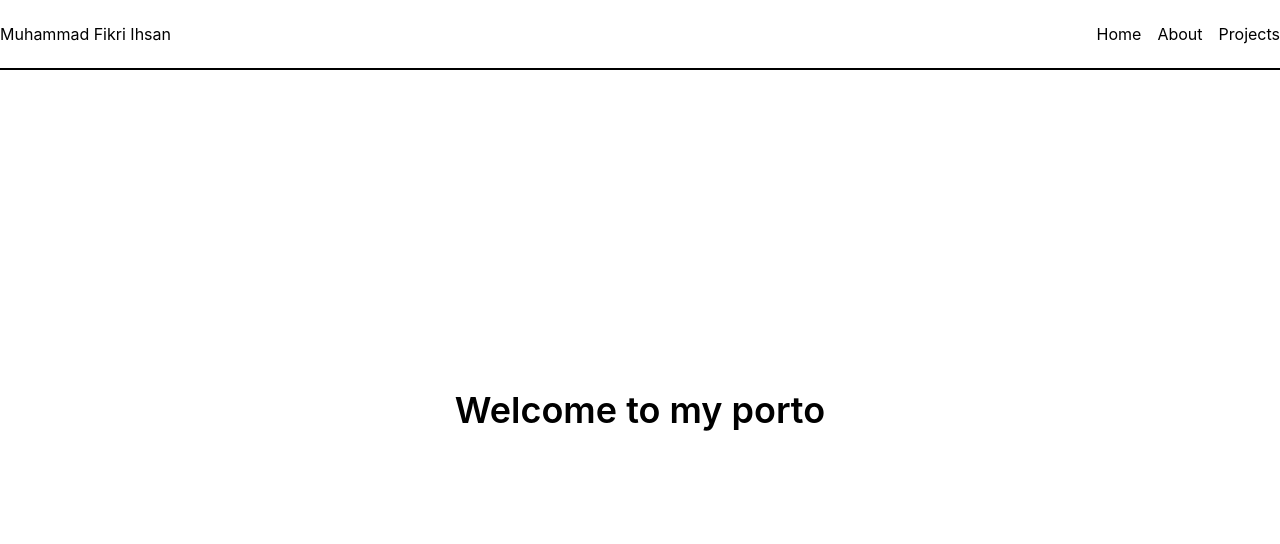
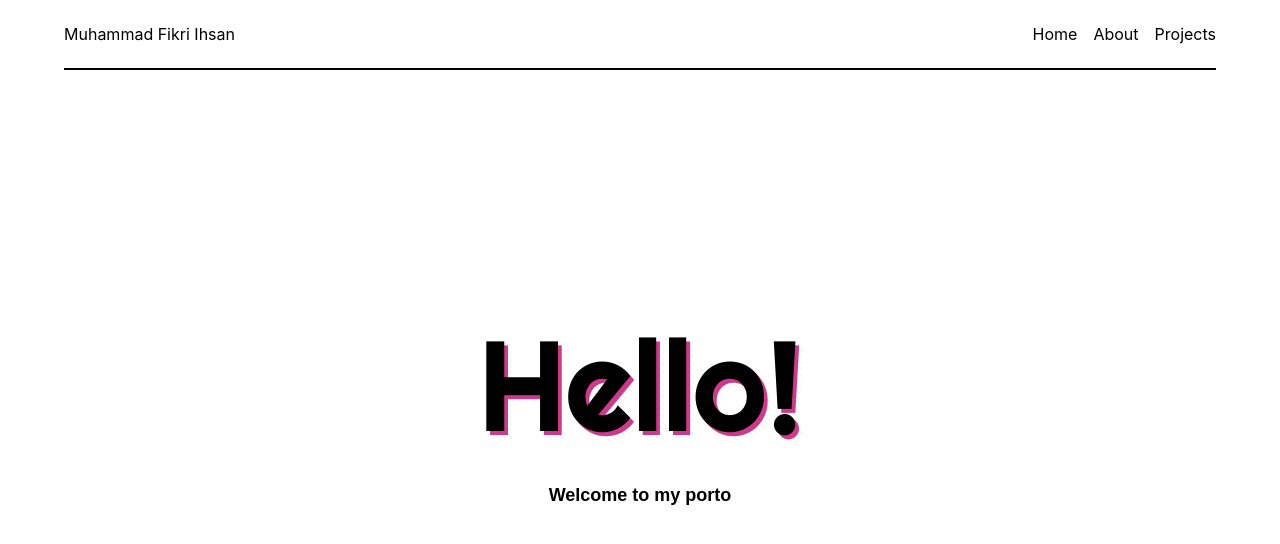
Before and after one commit to Fikriihsan03/react-ts-portofolio, a React (Create React App) app: page / in a window 1280 px wide. Shown: the top 544 px of the page. Built offline with nearby package versions, Linux system fonts and the light colour scheme.

Commit message:
add new route

```diff
--- a/src/components/Layout/index.tsx
+++ b/src/components/Layout/index.tsx
@@ -6,7 +6,7 @@ interface IProps{
 }
 const Layout = ({children,...props}:IProps) => {
     return (
-    <div className="md:container md:mx-auto">
+    <div className="w-[90%] mx-auto">
         <nav>
             <Navbar/>
         </nav>
--- a/src/components/Navbar.tsx
+++ b/src/components/Navbar.tsx
@@ -1,13 +1,17 @@
+import {Link} from "react-router-dom"
+
 const Navbar = () => {
   return (
+    // <div className="fixed top-0 left-0 w-full">
     <div className="flex justify-between items-center h-[70px] border-b-2 border-black">
       <h1>Muhammad Fikri Ihsan</h1>
       <ul className="flex gap-4">
-        <li>Home</li>
-        <li>About</li>
-        <li>Projects</li>
+        <Link to="/"><li>Home</li></Link>
+        <Link to="/about"><li>About</li></Link>
+        <Link to="/projects"><li>Projects</li></Link>
       </ul>
     </div>
+    // </div>
   );
 };
 export default Navbar;
--- a/src/router/index.tsx
+++ b/src/router/index.tsx
@@ -1,11 +1,15 @@
 import { Routes, Route } from "react-router-dom"
 import Layout from "../components/Layout"
 import NotFound from "../views/404"
+import AboutView from "../views/AboutView"
 import HomeView from "../views/HomeView"
+import ProjectsView from "../views/ProjectsView"
 const Routers = () => {
     return (
         <Routes>
             <Route path="/" element={<HomeView />} />
+            <Route path="/about"element={<AboutView/>}/>
+            <Route path="/projects" element={<ProjectsView/>}/>
             <Route path="*" element={<NotFound/>} />
         </Routes>
     )
--- a/src/views/AboutView.tsx
+++ b/src/views/AboutView.tsx
@@ -1,10 +1,10 @@
-const About = () => {
+const AboutView = () => {
     return (
         <div>
-            <h1 className="text-5xl font-bold">About</h1>
+            <h1 className="text-5xl font-bold">AboutView</h1>
             <p></p>
         </div>
      );
 }
 
-export default About;
+export default AboutView;
--- a/src/views/HomeView.tsx
+++ b/src/views/HomeView.tsx
@@ -1,7 +1,8 @@
 import { useState, useEffect, useRef } from "react";
 import Typed from "typed.js";
+import Title from "../components/Title/Title";
 
-const GreetingSection = () => {
+const HomeView = () => {
   const greetings = useRef(null!)
 
   useEffect(() => {
@@ -19,10 +20,11 @@ const GreetingSection = () => {
     };
   }, [])
   return (
-    <div className=" min-h-[85vh]  flex justify-center items-center">
-      <h1 className="text-4xl font-semibold" ref={greetings}></h1>
+    <div className=" min-h-[85vh]  flex flex-col justify-center items-center">
+      <Title text="Hello!"/>
+      <h1 className="poppins text-lg font-semibold h-[50px]" ref={greetings}></h1>
     </div>
   );
 };
 
-export default GreetingSection;
+export default HomeView;
--- a/src/views/ProjectsView.tsx
+++ b/src/views/ProjectsView.tsx
@@ -1,5 +1,5 @@
-const ProjectsSection = () => {
+const ProjectsView = () => {
     return ( <div className="min-h-[80vh] bg-red-500 mb-4"></div> );
 }
 
-export default ProjectsSection;
+export default ProjectsView;
```
